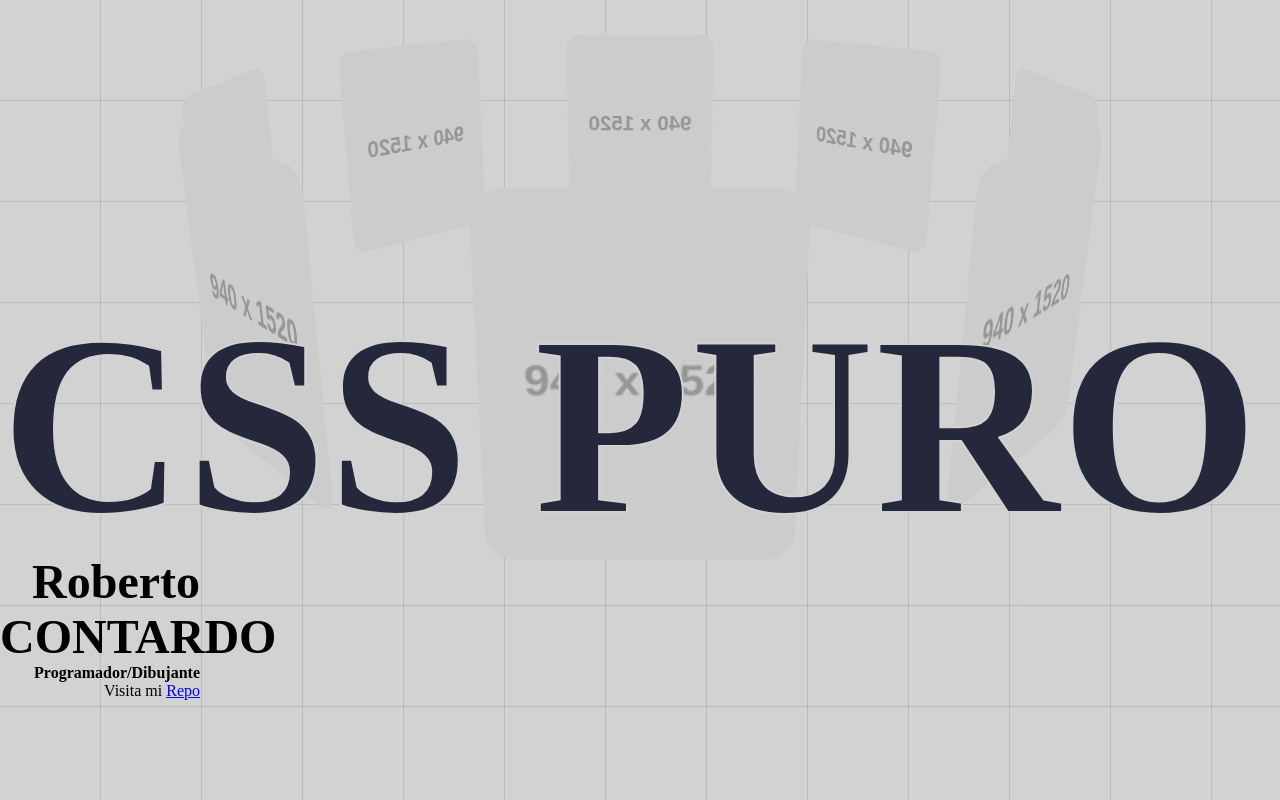
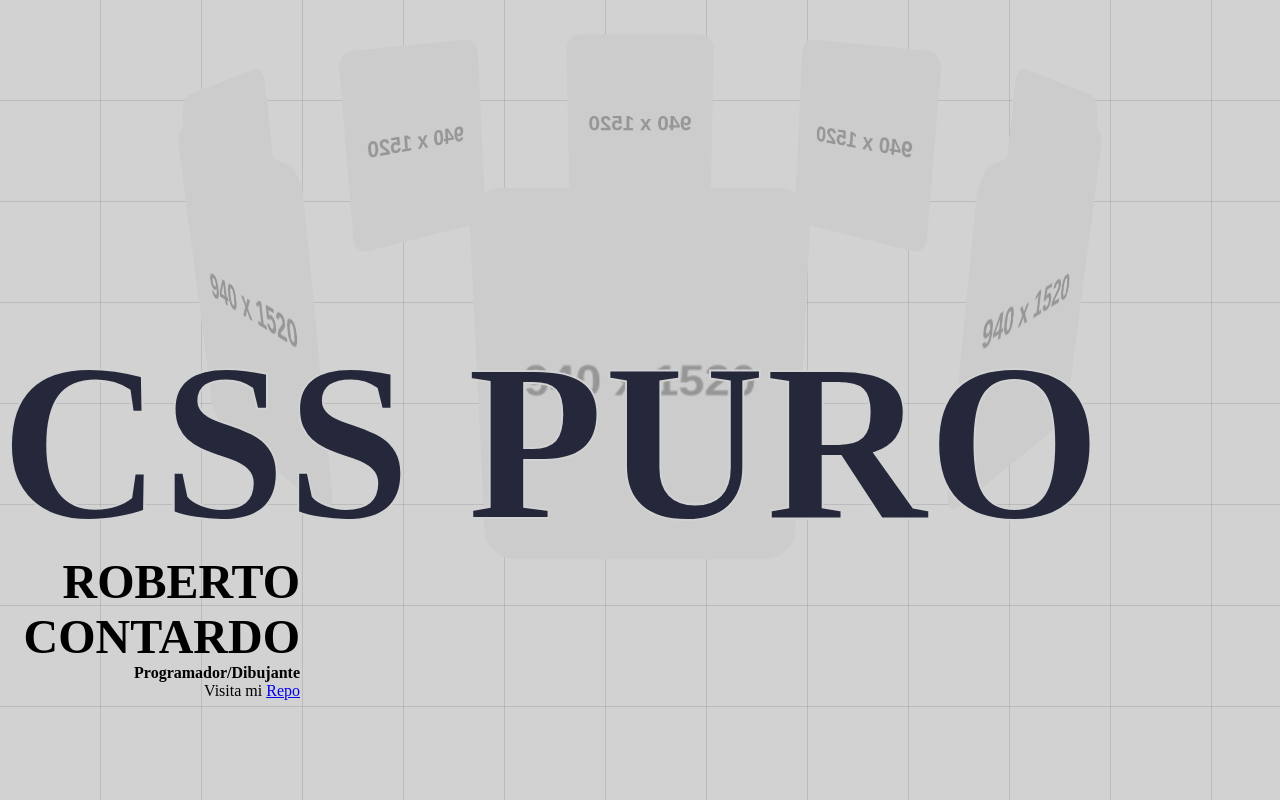
Before and after one commit to robertocontardowirth/carrusel-3d, a plain HTML site: page index.html in a window 1280 px wide. Drawn offline with Linux system fonts and the light colour scheme; placeholder pictures from the web are drawn by us; a web font is replaced by a local one.

Commit message:
Algunas correcciones

```diff
--- a/index.html
+++ b/index.html
@@ -72,7 +72,7 @@
                 CSS PURO
             </h1>
             <div class="author">
-                <h2>Roberto CONTARDO</h2>
+                <h2>ROBERTO CONTARDO</h2>
                 <p><b>Programador/Dibujante</b></p>
                 <p>
                     Visita mi <a target="_blank" href="https://github.com/robertocontardowirth/">Repo</a>
--- a/style.css
+++ b/style.css
@@ -57,7 +57,7 @@
 }
 .banner .content h1{
     font-family: 'ICA Rubrik';
-    font-size: 16em;
+    font-size: 14em;
     line-height: 1em;
     color: #25283B;
     position: relative;
@@ -73,7 +73,7 @@
 .banner .content .author{
     font-family: Poppins;
     text-align: right;
-    max-width: 200px;
+    max-width: 300px;
 }
 .banner .content h2{
     font-size: 3em;
```
